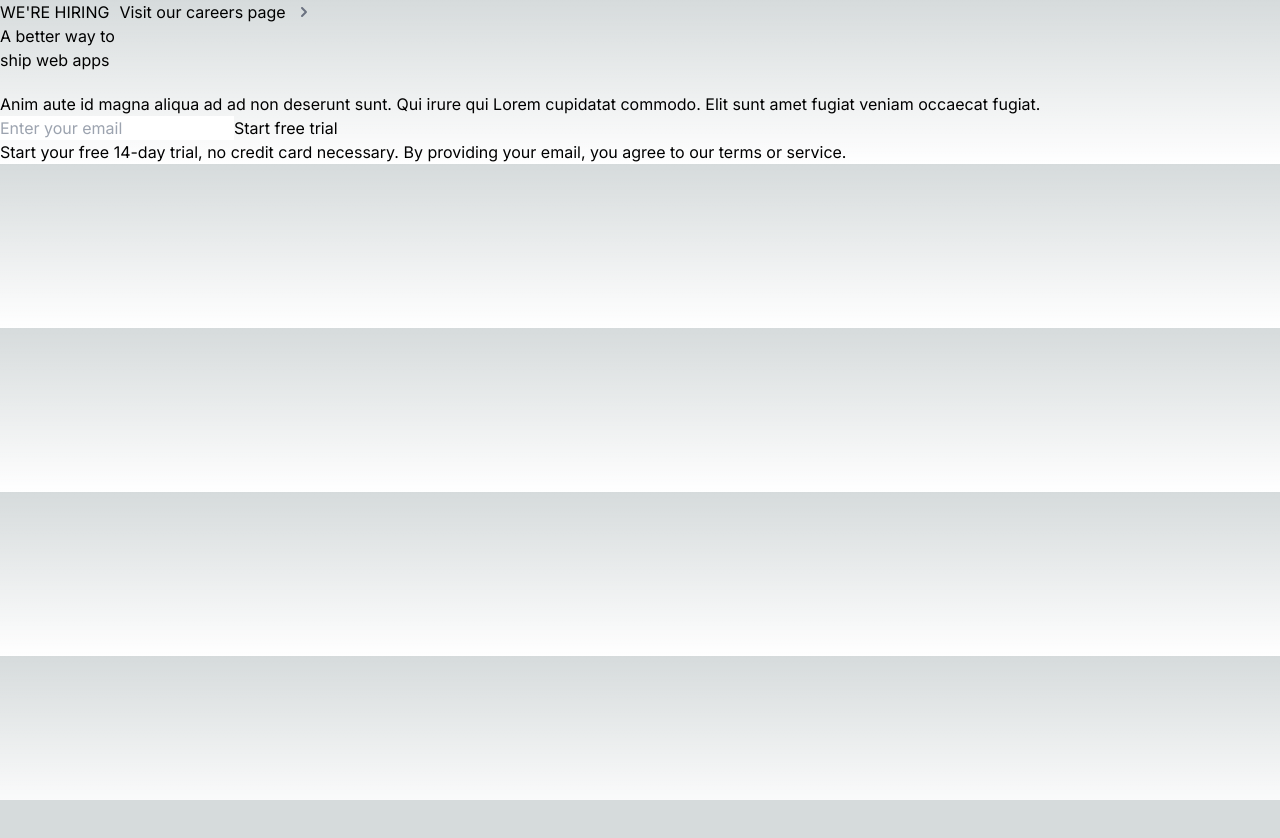
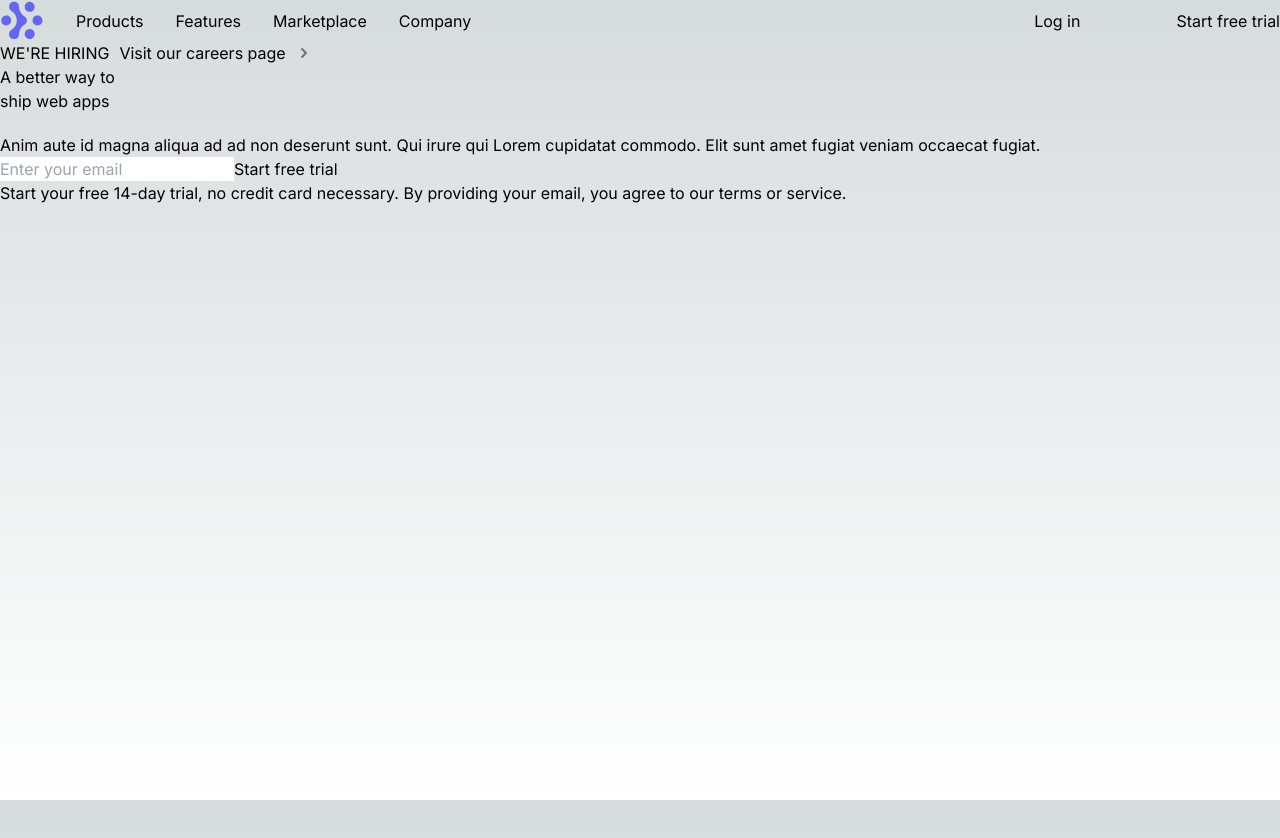
Before and after one commit to rongyang610/lennar-post, a Next.js app: page / in a window 1280 px wide. Shown: the top 838 px of the page. Before the commit the page ends 800 px from the top, so only its background shows below. Built offline with nearby package versions, Linux system fonts and the light colour scheme.

Commit message:
style(layout): add layout css

```diff
--- a/app/layout.tsx
+++ b/app/layout.tsx
@@ -1,12 +1,15 @@
+import './globals.css'
+
 import type { Metadata } from 'next'
 import { Inter } from 'next/font/google'
-import './globals.css'
+
+import Navigation from '@/components/Navigation'
 
 const inter = Inter({ subsets: ['latin'] })
 
 export const metadata: Metadata = {
+  description: 'Generated by create next app',
   title: 'Create Next App',
-  description: 'Generated by create next app',
 }
 
 export default function RootLayout({
@@ -16,7 +19,12 @@ export default function RootLayout({
 }) {
   return (
     <html lang="en">
-      <body className={inter.className}>{children}</body>
+      <body className={`${inter.className} mx-auto my-0 h-screen max-w-7xl`}>
+        <header>
+          <Navigation />
+        </header>
+        <main className="h-full">{children}</main>
+      </body>
     </html>
   )
 }
```
